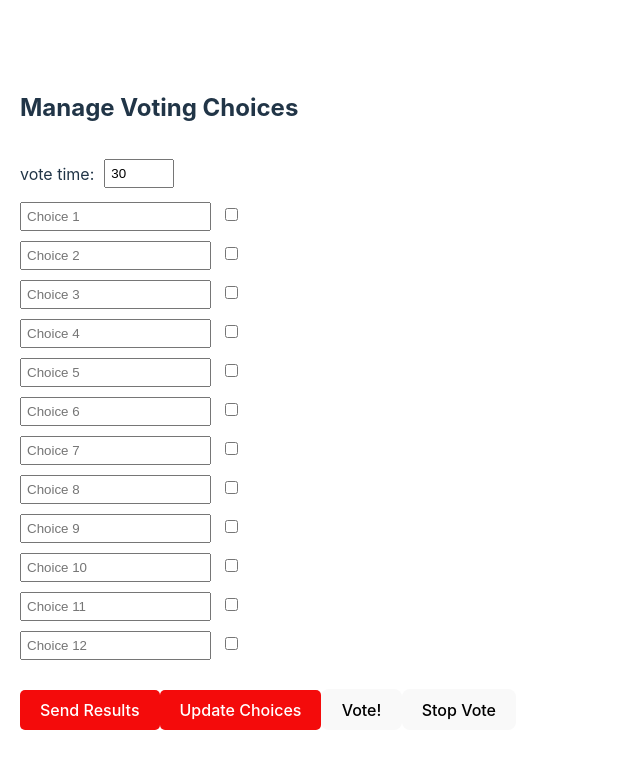
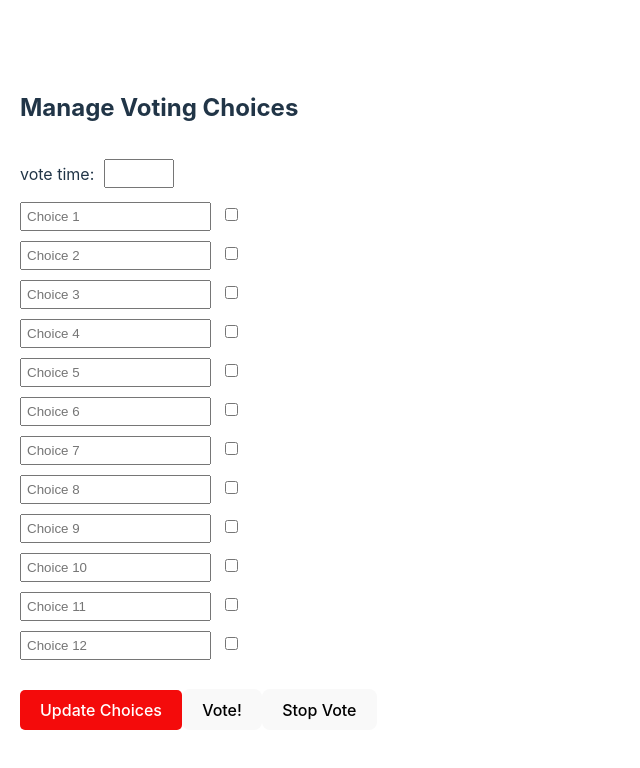
Before and after one commit to qq-zhong/vote_admin, a React (Vite) app: page / in a window 1280 px wide. Shown: the top 768 px of the page, without its empty margins (0-640 px from the left). Built offline with nearby package versions, Linux system fonts and the light colour scheme; no server answers.

Commit message:
admin page looking good, need user count updates

```diff
--- a/src/App.tsx
+++ b/src/App.tsx
@@ -10,7 +10,7 @@ function App() {
 
     const [choices, setChoices] = useState<Choice[]>(Array(12).fill({ label: '', enabled: false }));
     const [ws, setWs] = useState<WebSocket | null>(null);
-    const [voteTime, setVoteTime] = useState<number | "">(30);
+    const [voteTime, setVoteTime] = useState<number | "">('');
     // const [isLoggedIn, setIsLoggedIn] = useState(false); // Track login status
 
     // const ws = new WebSocket("ws://localhost:8080?role=admin");
@@ -301,10 +301,10 @@ function App() {
             ))}
             {/* <button onClick={clearDatabase} className="update-button">
             Clear Database
-            </button> */}
+            </button>
             <button onClick={sendResults} className="update-button">
             Send Results
-            </button>
+            </button>*/}
             <button onClick={updateChoices} className="update-button">
                 Update Choices
             </button>
```
